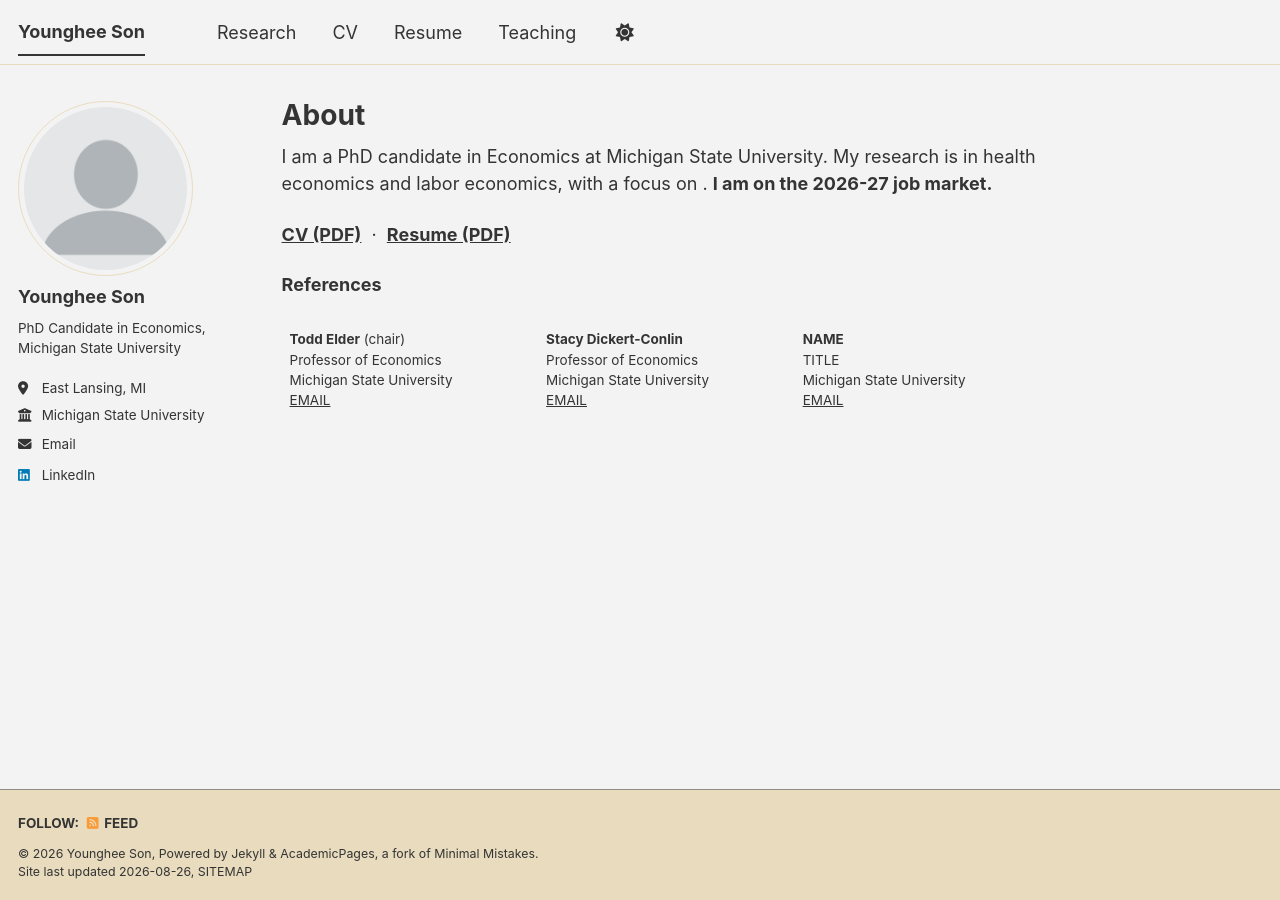
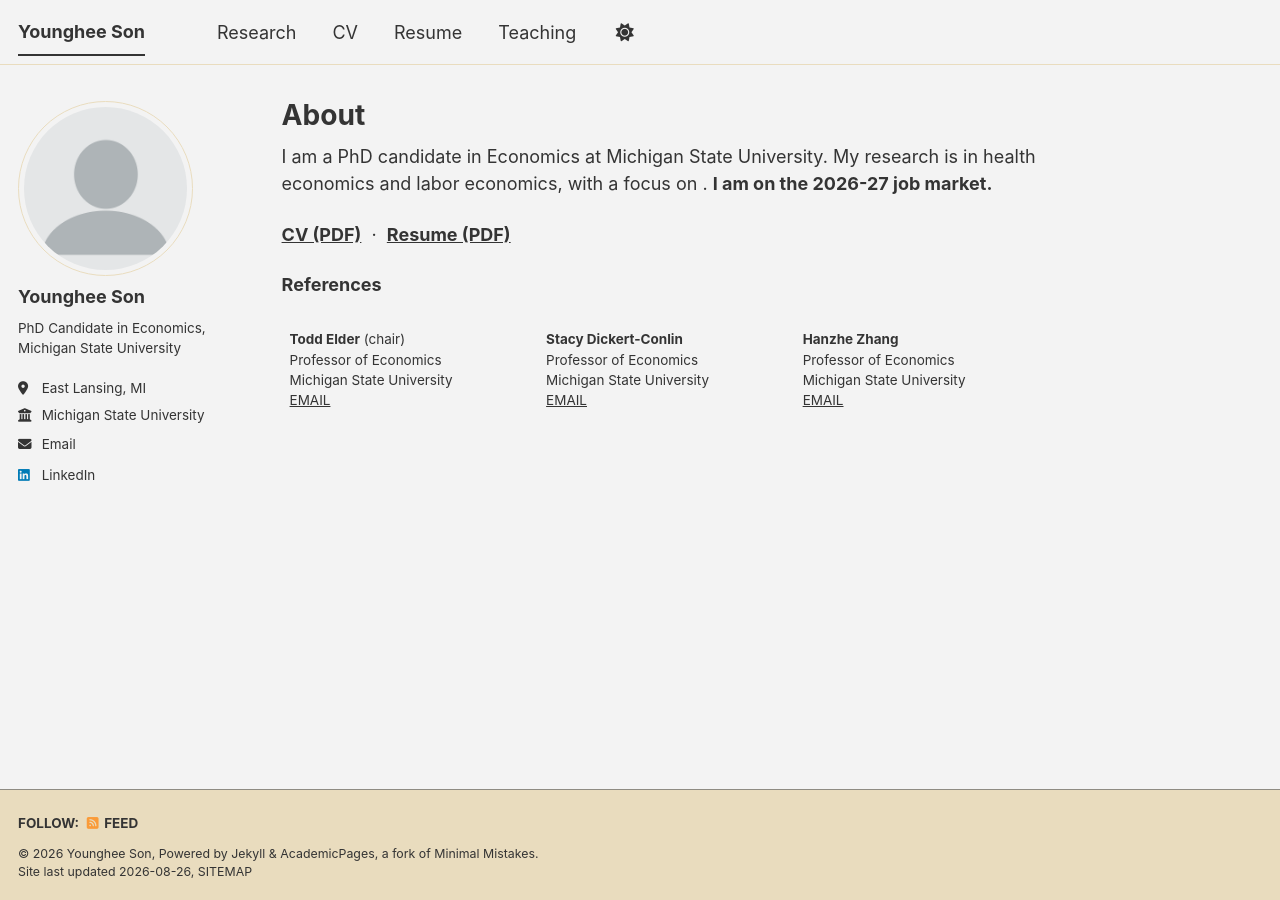
Before and after one commit to younghee-son/younghee-son.github.io, a Jekyll site: the page built from _pages/about.md, in a window 1280 px wide. Built offline with Jekyll 4.4.1, drawn with Linux system fonts in a browser that asks for light colours; a style sheet for code colours, icons or effects is not loaded.

Commit message:
Update faculty email addresses and add Hanzhe Zhang

```diff
--- a/_pages/about.md
+++ b/_pages/about.md
@@ -20,19 +20,19 @@ I am a PhD candidate in Economics at Michigan State University. My research is i
       <strong>Todd Elder</strong> (chair)<br>
       Professor of Economics<br>
       Michigan State University<br>
-      <a href="mailto:EMAIL">EMAIL</a>
+      <a href="mailto:telder@msu.edu">EMAIL</a>
     </td>
     <td style="border: none; vertical-align: top; padding: 8px;">
       <strong>Stacy Dickert-Conlin</strong><br>
       Professor of Economics<br>
       Michigan State University<br>
-      <a href="mailto:EMAIL">EMAIL</a>
+      <a href="mailto:dickertc@msu.edu">EMAIL</a>
     </td>
     <td style="border: none; vertical-align: top; padding: 8px;">
-      <strong>NAME</strong><br>
-      TITLE<br>
+      <strong>Hanzhe Zhang</strong><br>
+      Professor of Economics<br>
       Michigan State University<br>
-      <a href="mailto:EMAIL">EMAIL</a>
+      <a href="mailto:hanzhe@msu.edu">EMAIL</a>
     </td>
   </tr>
 </table>
```
